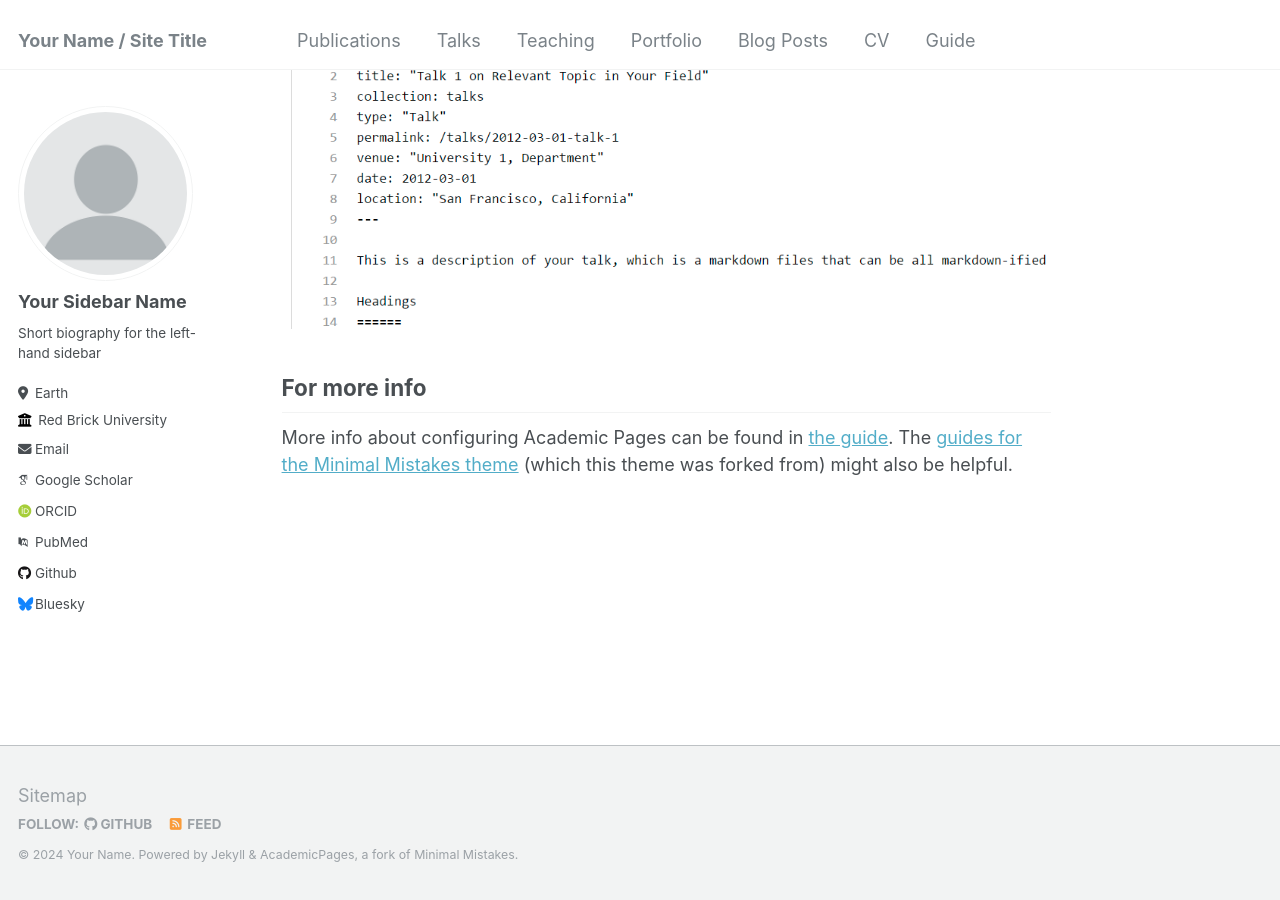
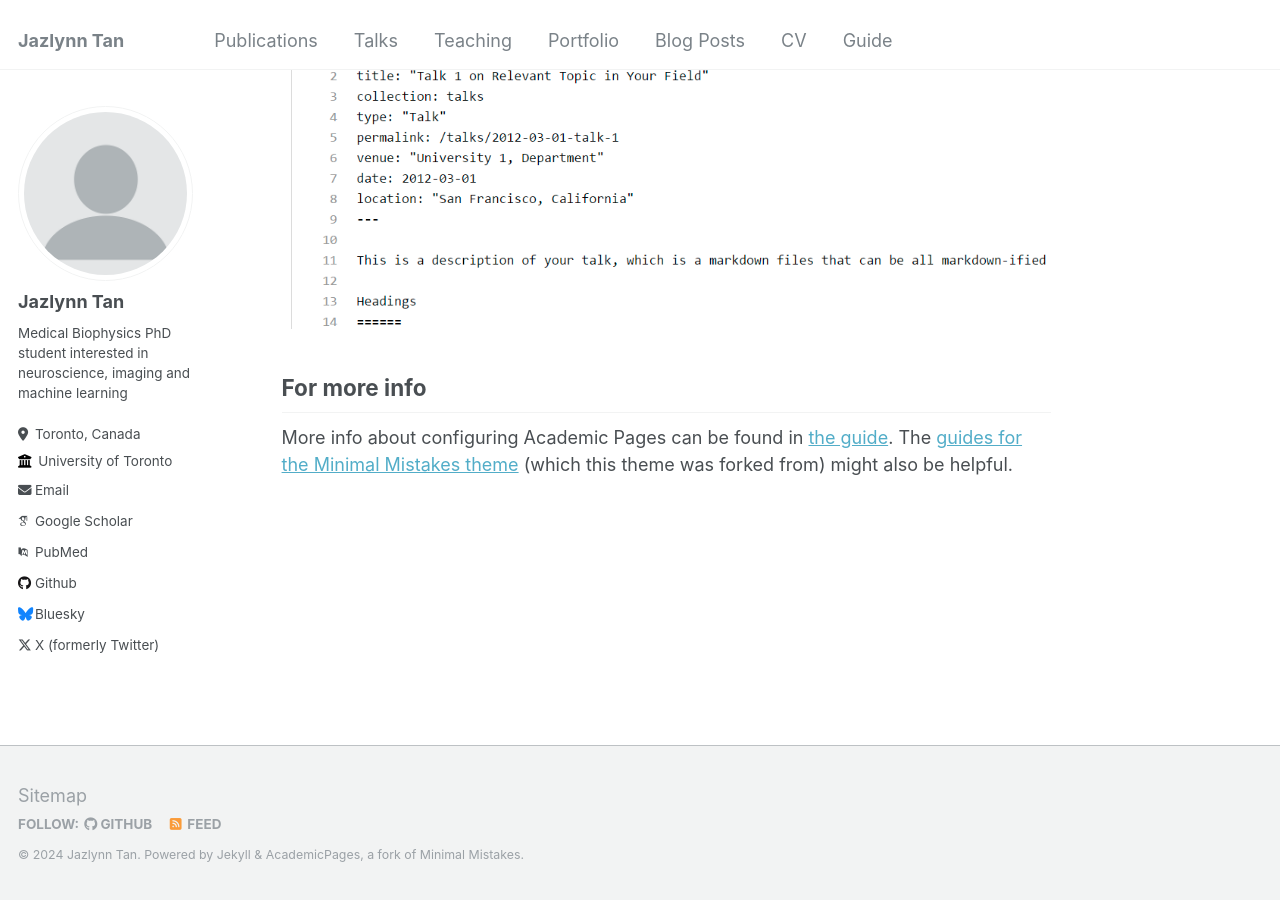
Before and after one commit to JazlynnXM-Tan/JazlynnXM-Tan.github.io, a Jekyll site: the page built from _pages/about.md, in a window 1280 px wide and 900 px high, scrolled down 2660 px. Built offline with Jekyll 4.4.1, drawn with Linux system fonts in a browser that asks for light colours; some web fonts are replaced.

Commit message:
Update _config.yml

```diff
--- a/_config.yml
+++ b/_config.yml
@@ -8,9 +8,9 @@
 
 # Basic Site Settings
 locale                   : "en-US"
-title                    : "Your Name / Site Title"
+title                    : "Jazlynn Tan"
 title_separator          : "-"
-name                     : &name "Your Name"
+name                     : &name "Jazlynn Tan"
 description              : &description "personal description"
 url                      : https://academicpages.github.io # the base hostname & protocol for your site e.g. "https://mmistakes.github.io"
 baseurl                  : "" # the subpath of your site, e.g. "/blog"
@@ -22,28 +22,28 @@ repository               : "academicpages/academicpages.github.io"
 author:
   # Biographic information
   avatar           : "profile.png"
-  name             : "Your Sidebar Name"
+  name             : "Jazlynn Tan"
   pronouns         : # example: "she/her"
-  bio              : "Short biography for the left-hand sidebar"
-  location         : "Earth"
-  employer         : "Red Brick University"
+  bio              : "Medical Biophysics PhD student interested in neuroscience, imaging and machine learning"
+  location         : "Toronto, Canada"
+  employer         : "University of Toronto"
   uri              : # URL
-  email            : "none@example.org"
+  email            : "jazlynn.tan@mail.utoronto.ca"
 
   # Academic websites
   arxiv            : # URL - Update with the correct link to your profile
-  googlescholar    : "https://scholar.google.com/citations?user=PS_CX0AAAAAJ"
+  googlescholar    : "https://scholar.google.com/citations?hl=en&user=B2muDHsAAAAJ"
   impactstory      : # URL
-  orcid            : "http://orcid.org/yourorcidurl"
+  orcid            : # URL
   semantic         : # URL
-  pubmed           : "https://www.ncbi.nlm.nih.gov/pubmed/?term=john+snow"
+  pubmed           : "https://www.ncbi.nlm.nih.gov/myncbi/1D94dv9tjn6QH/bibliography/public/"
   researchgate     : # URL
 
   # Repositories and software development
   bitbucket        : # Username - Update with your username on the site
   codepen          : # Username
   dribbble         : # Username
-  github           : "academicpages"
+  github           : "JazlynnXM-Tan"
   kaggle           : # Username
   stackoverflow    : # User number or user number and name (i.e., use "1" or "1/jeff-atwood")
 
@@ -65,7 +65,7 @@ author:
   steam            : # Username
   telegram         : # URL
   tumblr           : # Username
-  twitter          : # Username for X / Twitter
+  twitter          : "@jazlynn_tan"
   vine             : # Username
   weibo            : # Username
   wikipedia        : # Username
```
